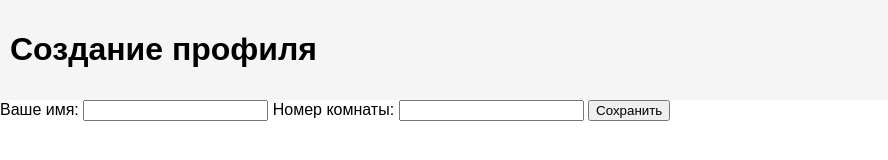
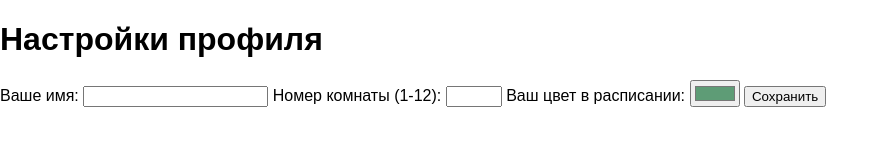
Before and after one commit to Orijuke/laundry-booking, a plain HTML site: page profile.html in a window 1280 px wide. Shown: the whole page, without its empty margins (0-888 px from the left). Drawn offline with Linux system fonts and the light colour scheme.

Commit message:
Add settings profile.html

```diff
--- a/profile.html
+++ b/profile.html
@@ -3,22 +3,25 @@
 <head>
   <meta charset="UTF-8">
   <meta name="viewport" content="width=device-width, initial-scale=1.0">
-  <title>Профиль</title>
+  <title>Настройки профиля</title>
   <link rel="stylesheet" href="style.css">
 </head>
 <body>
-  <header>
-    <h1>Создание профиля</h1>
-  </header>
-  <main>
+  <div class="profile-container">
+    <h1>Настройки профиля</h1>
     <form id="profile-form">
       <label for="name">Ваше имя:</label>
-      <input type="text" id="name" required>
-      <label for="room">Номер комнаты:</label>
-      <input type="text" id="room" required>
+      <input type="text" id="name" required maxlength="20">
+
+      <label for="room">Номер комнаты (1-12):</label>
+      <input type="number" id="room" min="1" max="12" required>
+
+      <label for="color">Ваш цвет в расписании:</label>
+      <input type="color" id="color" value="#5e9c76">
+
       <button type="submit">Сохранить</button>
     </form>
-  </main>
+  </div>
   <script src="script.js"></script>
 </body>
 </html>
```
